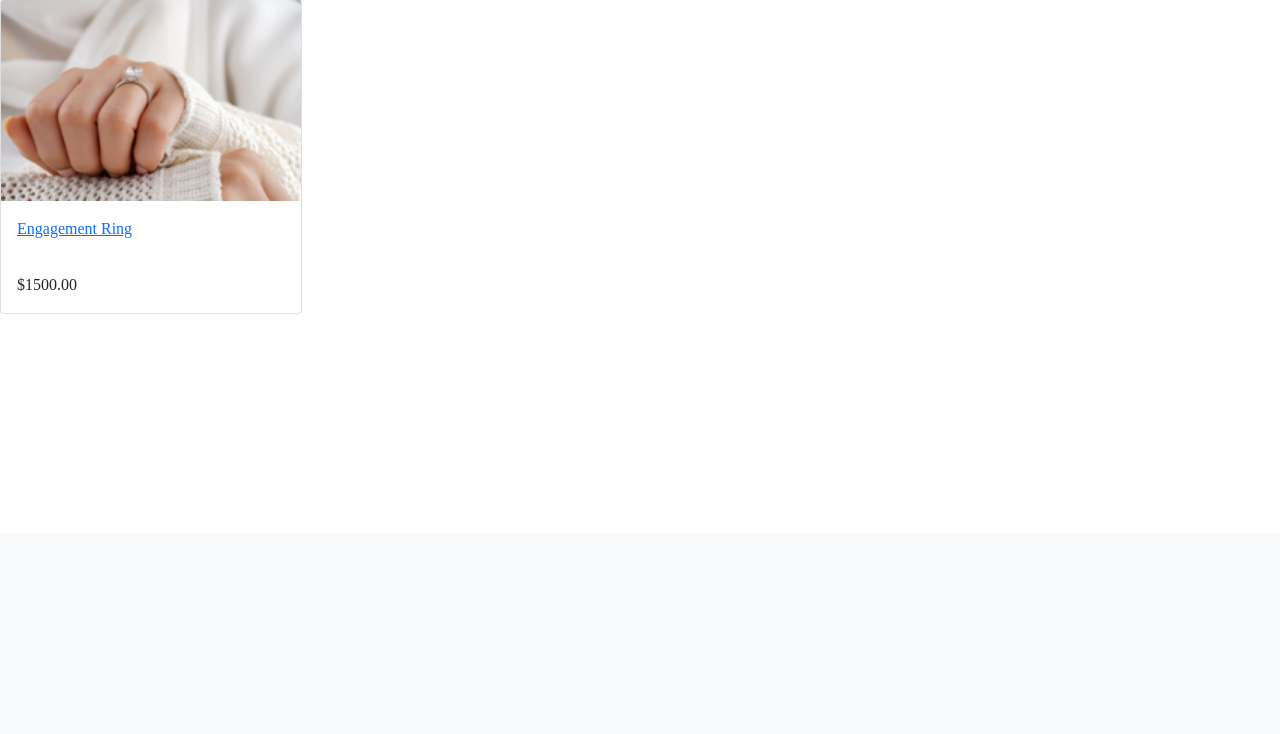
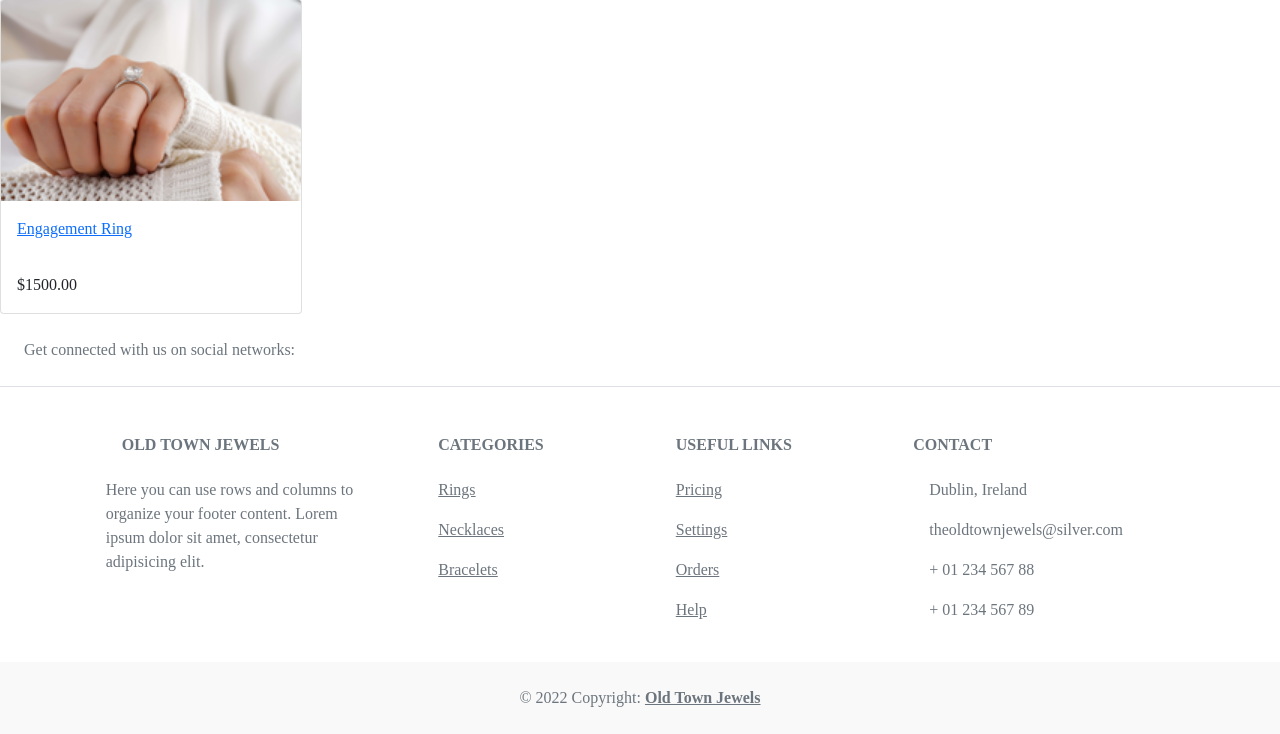
Before and after one commit to Code-Institute-Submissions/old-town-jewels, a Django app: page / in a window 1280 px wide. Shown: the part 267-1001 px from the top of the page. Before the commit the page ends 581 px from the top, so only its background shows below. Run offline with Django 4.2, Linux system fonts and the light colour scheme; data comes from the database, SQL or seed files in the repository; some web fonts are replaced.

Commit message:
add generic footer test

```diff
--- a/myshop/shop/templates/shop/base.html
+++ b/myshop/shop/templates/shop/base.html
@@ -45,12 +45,134 @@
 
   {% block content %}
   {% endblock %}
+
+  <!-- Footer -->
+<footer class="text-center text-lg-start bg-white text-muted">
+  <!-- Section: Social media -->
+  <section class="d-flex justify-content-center justify-content-lg-between p-4 border-bottom">
+    <!-- Left -->
+    <div class="me-5 d-none d-lg-block">
+      <span>Get connected with us on social networks:</span>
+    </div>
+    <!-- Left -->
+
+    <!-- Right -->
+    <div>
+      <a href="" class="me-4 link-secondary">
+        <i class="fab fa-facebook-f"></i>
+      </a>
+      <a href="" class="me-4 link-secondary">
+        <i class="fab fa-twitter"></i>
+      </a>
+      <a href="" class="me-4 link-secondary">
+        <i class="fab fa-google"></i>
+      </a>
+      <a href="" class="me-4 link-secondary">
+        <i class="fab fa-instagram"></i>
+      </a>
+      <a href="" class="me-4 link-secondary">
+        <i class="fab fa-linkedin"></i>
+      </a>
+      <a href="" class="me-4 link-secondary">
+        <i class="fab fa-github"></i>
+      </a>
+    </div>
+    <!-- Right -->
+  </section>
+  <!-- Section: Social media -->
+
+  <!-- Section: Links  -->
+  <section class="">
+    <div class="container text-center text-md-start mt-5">
+      <!-- Grid row -->
+      <div class="row mt-3">
+        <!-- Grid column -->
+        <div class="col-md-3 col-lg-4 col-xl-3 mx-auto mb-4">
+          <!-- Content -->
+          <h6 class="text-uppercase fw-bold mb-4">
+            <i class="fas fa-gem me-3 text-secondary"></i>Old Town Jewels
+          </h6>
+          <p>
+            Here you can use rows and columns to organize your footer content. Lorem ipsum
+            dolor sit amet, consectetur adipisicing elit.
+          </p>
+        </div>
+        <!-- Grid column -->
+
+        <!-- Grid column -->
+        <div class="col-md-2 col-lg-2 col-xl-2 mx-auto mb-4">
+          <!-- Links -->
+          <h6 class="text-uppercase fw-bold mb-4">
+            Categories
+          </h6>
+          <p>
+            <a href="#!" class="text-reset">Rings</a>
+          </p>
+          <p>
+            <a href="#!" class="text-reset">Necklaces</a>
+          </p>
+          <p>
+            <a href="#!" class="text-reset">Bracelets</a>
+          </p>
+        </div>
+        <!-- Grid column -->
+
+        <!-- Grid column -->
+        <div class="col-md-3 col-lg-2 col-xl-2 mx-auto mb-4">
+          <!-- Links -->
+          <h6 class="text-uppercase fw-bold mb-4">
+            Useful links
+          </h6>
+          <p>
+            <a href="#!" class="text-reset">Pricing</a>
+          </p>
+          <p>
+            <a href="#!" class="text-reset">Settings</a>
+          </p>
+          <p>
+            <a href="#!" class="text-reset">Orders</a>
+          </p>
+          <p>
+            <a href="#!" class="text-reset">Help</a>
+          </p>
+        </div>
+        <!-- Grid column -->
+
+        <!-- Grid column -->
+        <div class="col-md-4 col-lg-3 col-xl-3 mx-auto mb-md-0 mb-4">
+          <!-- Links -->
+          <h6 class="text-uppercase fw-bold mb-4">Contact</h6>
+          <p><i class="fas fa-home me-3 text-secondary"></i> Dublin, Ireland</p>
+          <p>
+            <i class="fas fa-envelope me-3 text-secondary"></i>
+            theoldtownjewels@silver.com
+          </p>
+          <p><i class="fas fa-phone me-3 text-secondary"></i> + 01 234 567 88</p>
+          <p><i class="fas fa-print me-3 text-secondary"></i> + 01 234 567 89</p>
+        </div>
+        <!-- Grid column -->
+      </div>
+      <!-- Grid row -->
+    </div>
+  </section>
+  <!-- Section: Links  -->
+
+  <!-- Copyright -->
+  <div class="text-center p-4" style="background-color: rgba(0, 0, 0, 0.025);">
+    © 2022 Copyright:
+    <a class="text-reset fw-bold" href="https://mdbootstrap.com/">Old Town Jewels</a>
+  </div>
+  <!-- Copyright -->
+</footer>
+<!-- Footer -->
+
   <script src="https://cdn.jsdelivr.net/npm/@popperjs/core@2.9.2/dist/umd/popper.min.js"
     integrity="sha384-IQsoLXl5PILFhosVNubq5LC7Qb9DXgDA9i+tQ8Zj3iwWAwPtgFTxbJ8NT4GN1R8p" crossorigin="anonymous">
   </script>
   <script src="https://cdn.jsdelivr.net/npm/bootstrap@5.0.2/dist/js/bootstrap.min.js"
     integrity="sha384-cVKIPhGWiC2Al4u+LWgxfKTRIcfu0JTxR+EQDz/bgldoEyl4H0zUF0QKbrJ0EcQF" crossorigin="anonymous">
   </script>
+
 </body>
 
 
```
